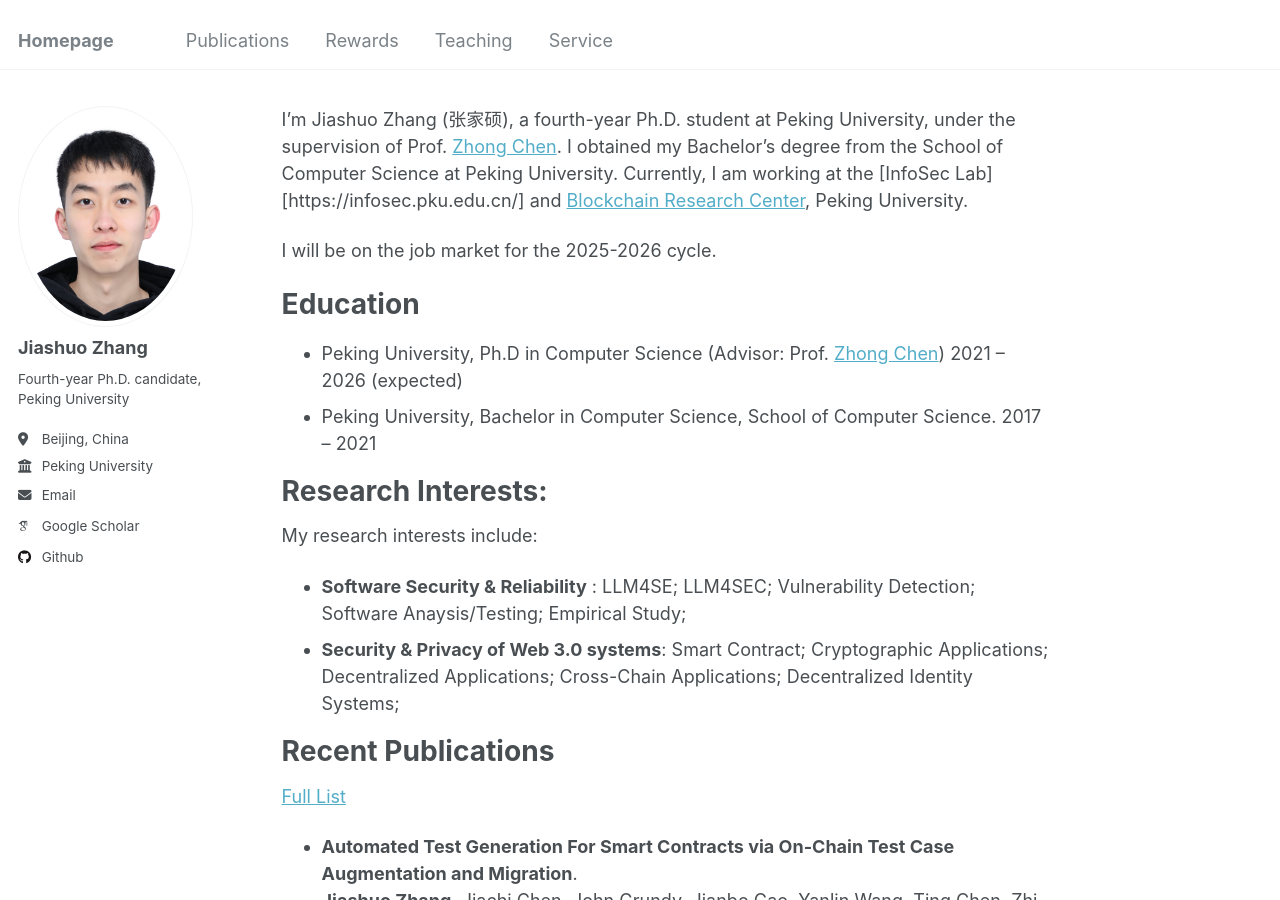
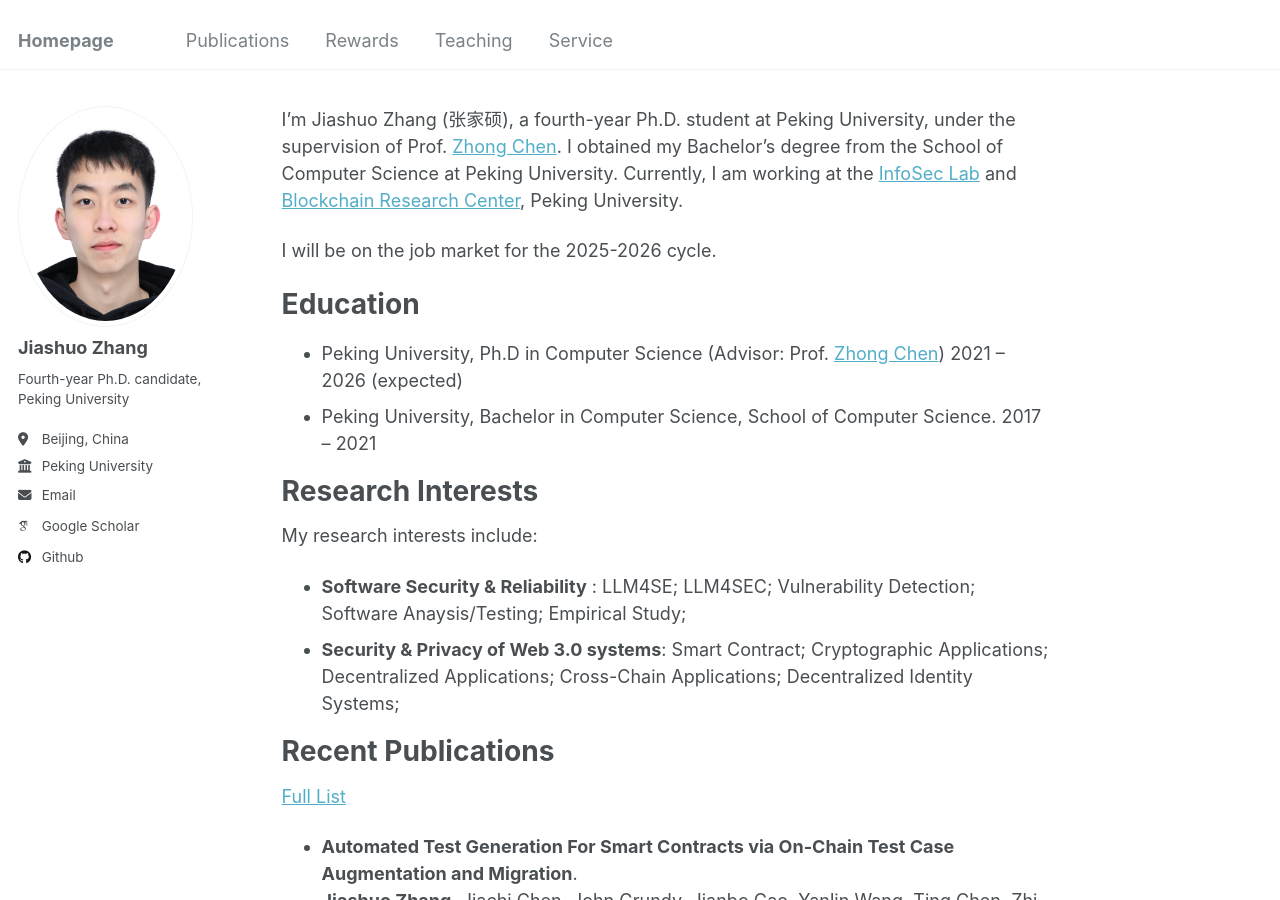
Before and after one commit to zhangjiashuo-cs/zhangjiashuo-cs.github.io, a Jekyll site: the page built from _pages/about.md, in a window 1280 px wide and 900 px high. Built offline with Jekyll 4.4.1, drawn with Linux system fonts in a browser that asks for light colours; some web fonts are replaced.

Commit message:
Update about.md

```diff
--- a/_pages/about.md
+++ b/_pages/about.md
@@ -8,7 +8,7 @@
 
 
 
-I’m Jiashuo Zhang (张家硕), a fourth-year Ph.D. student at Peking University, under the supervision of Prof. [Zhong Chen](https://cs.pku.edu.cn/info/1062/1605.htm). I obtained my Bachelor’s degree from the School of Computer Science at Peking University. Currently, I am working at the [InfoSec Lab][https://infosec.pku.edu.cn/] and  [Blockchain Research Center](https://brc.pku.edu.cn/), Peking University.
+I’m Jiashuo Zhang (张家硕), a fourth-year Ph.D. student at Peking University, under the supervision of Prof. [Zhong Chen](https://cs.pku.edu.cn/info/1062/1605.htm). I obtained my Bachelor’s degree from the School of Computer Science at Peking University. Currently, I am working at the [InfoSec Lab](https://infosec.pku.edu.cn/) and  [Blockchain Research Center](https://brc.pku.edu.cn/), Peking University.
 
 I will be on the job market for the 2025-2026 cycle.
 
@@ -17,7 +17,7 @@
 * Peking University, Ph.D in Computer Science (Advisor: Prof. [Zhong Chen](https://cs.pku.edu.cn/info/1062/1605.htm)) 2021 – 2026 (expected)
 * Peking University, Bachelor in Computer Science, School of Computer Science. 2017 – 2021
 
-# Research Interests:
+# Research Interests
 
 My research interests include:
 
@@ -26,7 +26,7 @@
 
 
 # Recent Publications
-[Full List](./publications/)
+[Full List](https://scholar.google.com/citations?user=4MysZzYAAAAJ&hl=en)
 * **Automated Test Generation For Smart Contracts via On-Chain Test Case Augmentation and Migration**. \
   **Jiashuo Zhang**, Jiachi Chen, John Grundy, Jianbo Gao, Yanlin Wang, Ting Chen, Zhi Guan and Zhong Chen.\
   The 47th International Conference on Software Engineering (**ICSE'25**), CCF-A, Full Paper, 2025.
```
